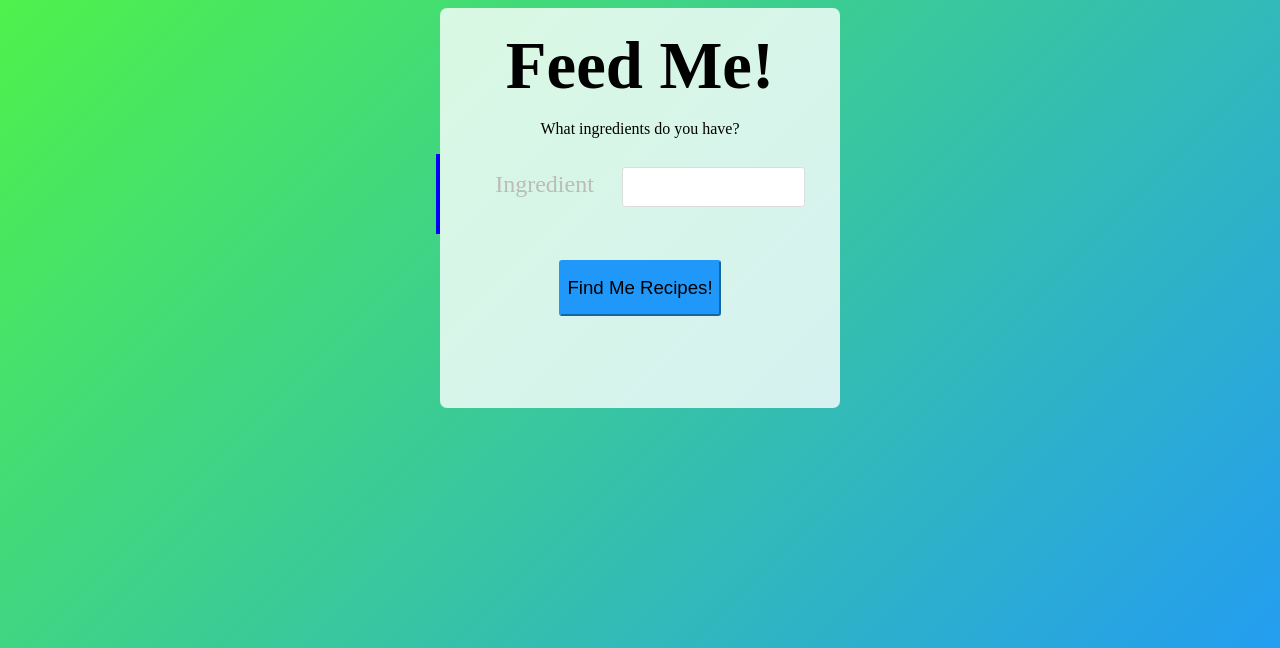
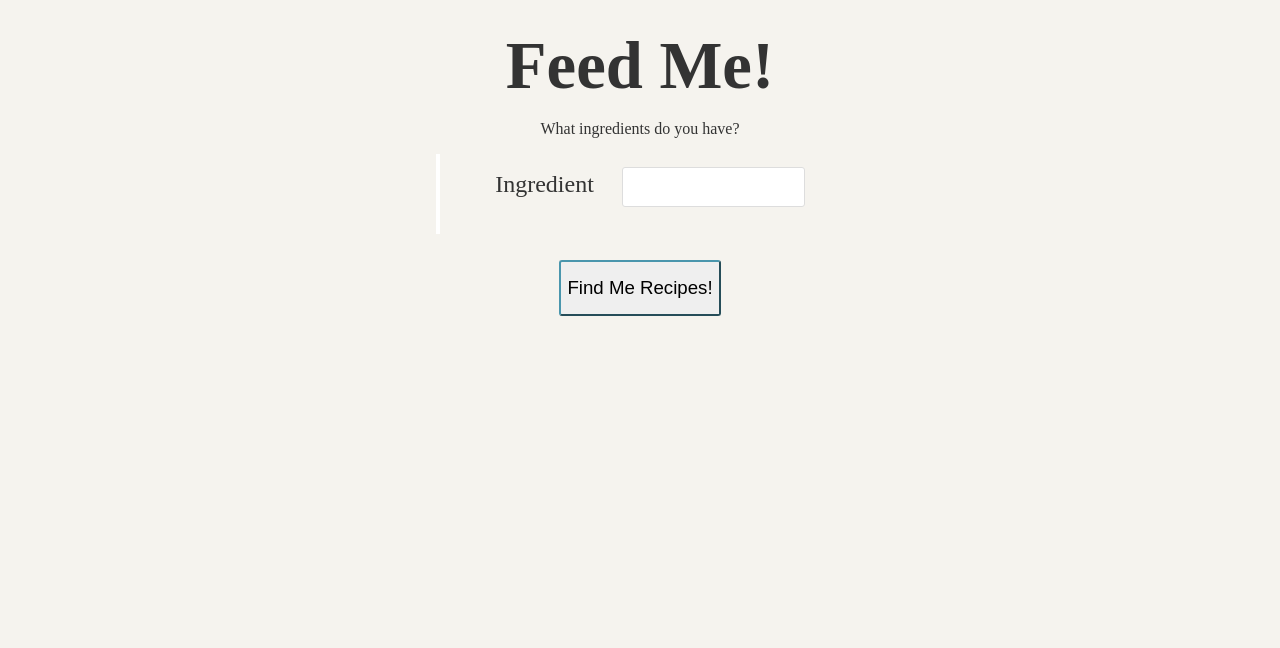
Before and after one commit to nakulpathak3/FeedMe, a Django app: page / in a window 1280 px wide. Shown: the top 648 px of the page. Run offline with Django 3.2, Linux system fonts and the light colour scheme; parts of the project's set-up code (start-up, migrations or seed data) failed here and were passed over.

Commit message:
Remove shit colors

```diff
--- a/recipe/static/recipe/style.css
+++ b/recipe/static/recipe/style.css
@@ -1,6 +1,7 @@
 * { Box-sizing: Border-box }
 body{
-    background-image:linear-gradient(315deg, hsl(208, 99%, 56%), hsl(119, 86%, 62%)); background-attachment: fixed;
+    background-color: #F5F3EE;
+    color: #333;
 }
 html{
     height: 100%;
@@ -17,15 +18,12 @@ label{
     padding: 1em;
     font-size: 1.5em;
     text-align: left;
-    color: #bbbbbb;
 }
 
 .main-content-wrapper{
     max-width: 400px;
     margin: 0 auto;
     min-height: 400px;
-    background-color: rgba(255,255,255,0.8);
-    border-radius: 7px;
 }
 
 .information-wrapper{
@@ -58,8 +56,7 @@ label{
 }
 
 .submit input{
-    background-color: #2098F9;
-    border-color: #2098F9;
+    border-color: #4A96AD;
     box-shadow: none;
     border-radius: 3px;
     height: 3em;
@@ -72,5 +69,5 @@ label{
 }
 
 .selected{
-    border-left: 4px solid blue;
+    border-left: 4px solid #FFFFFF;
 }
```
